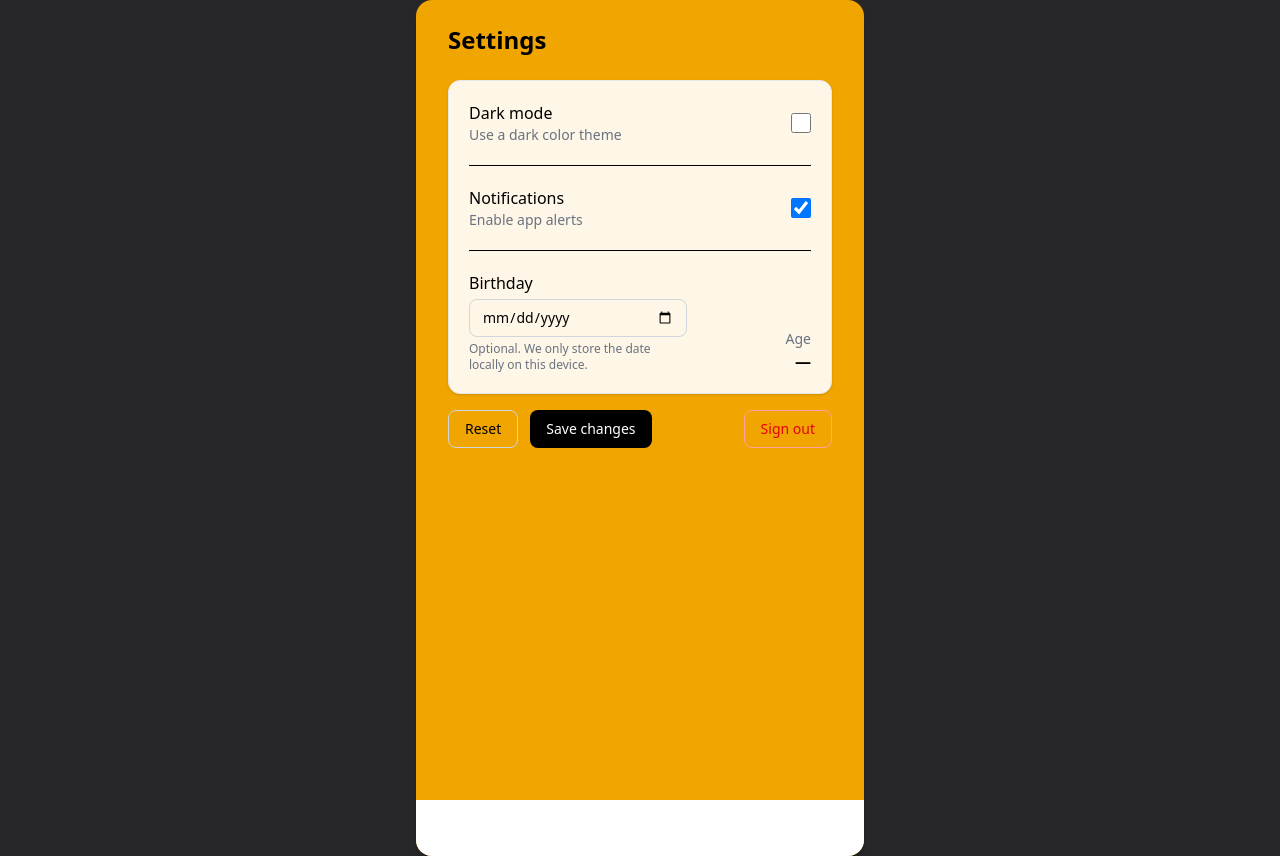
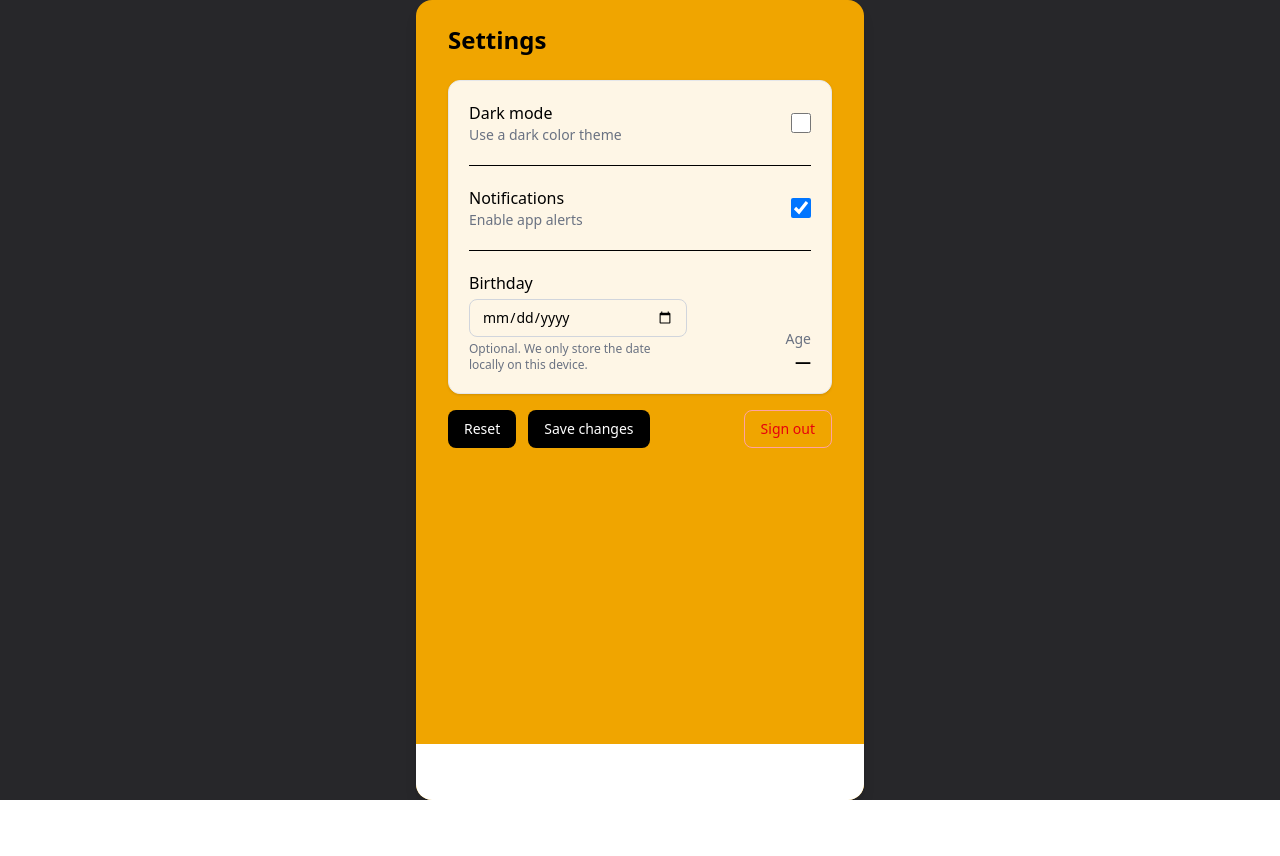
Before and after one commit to Xtreak-XD/Pickr, a React app in the folder frontend/: page /settings in a window 1280 px wide. After the commit the page ends 800 px from the top, so only its background shows below. Built offline with nearby package versions, Linux system fonts and the light colour scheme; some icons are missing; the HTML template or start-up script is replaced by a standard one.

Commit message:
Fixed the navbar to work properly now

```diff
--- a/frontend/src/components/Navbar.jsx
+++ b/frontend/src/components/Navbar.jsx
@@ -13,7 +13,7 @@ export const NavBar = () => {
 
     const handleChange = (event, newValue) => {
         navigate(newValue);
-        setValue(location.pathname);
+        setValue(newValue);
     }
 
     const hiddenPaths = ['/login']
--- a/frontend/src/pages/Settings.jsx
+++ b/frontend/src/pages/Settings.jsx
@@ -63,7 +63,7 @@ export const Settings = () => {
   };
 
   return (
-    <div className="min-h-screen w-full px-4 sm:px-6 lg:px-8 pt-6 pb-24">
+    <div className="w-full px-4 sm:px-6 lg:px-8 pt-6 pb-24">
       <h1 className="text-2xl font-bold mb-6">Settings</h1>
 
       <div className="bg-white/90 rounded-xl border border-gray-200 shadow-sm p-5 space-y-5">
@@ -137,19 +137,19 @@ export const Settings = () => {
       <div className="mt-4 flex gap-3">
         <button
           onClick={reset}
-          className="rounded-lg border border-gray-300 px-4 py-2 text-sm font-medium hover:bg-gray-50"
+          className="rounded-lg bg-black border-gray-300 text-white px-4 py-2 text-sm font-medium hover:bg-gray-900 cursor-pointer"
         >
           Reset
         </button>
         <button
           onClick={save}
-          className="rounded-lg bg-black text-white px-4 py-2 text-sm font-medium hover:bg-gray-900"
+          className="rounded-lg bg-black text-white px-4 py-2 text-sm font-medium hover:bg-gray-900 cursor-pointer"
         >
           Save changes
         </button>
         <a
           href="/login"
-          className="ml-auto rounded-lg border border-red-300 text-red-600 px-4 py-2 text-sm font-medium hover:bg-red-50"
+          className="ml-auto rounded-lg border border-red-300 text-red-600 px-4 py-2 text-sm font-medium hover:bg-red-50 cursor-pointer"
         >
           Sign out
         </a>
```
